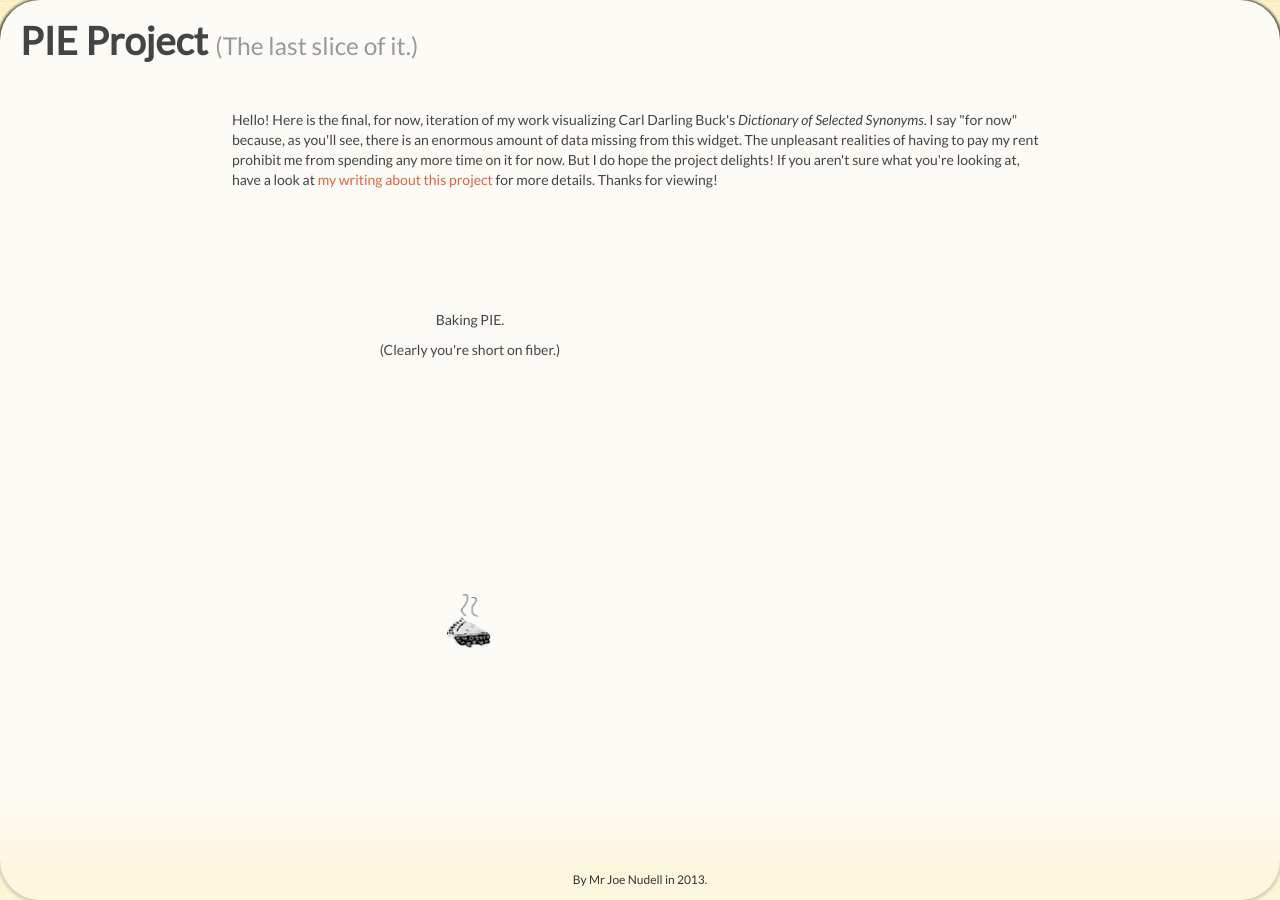
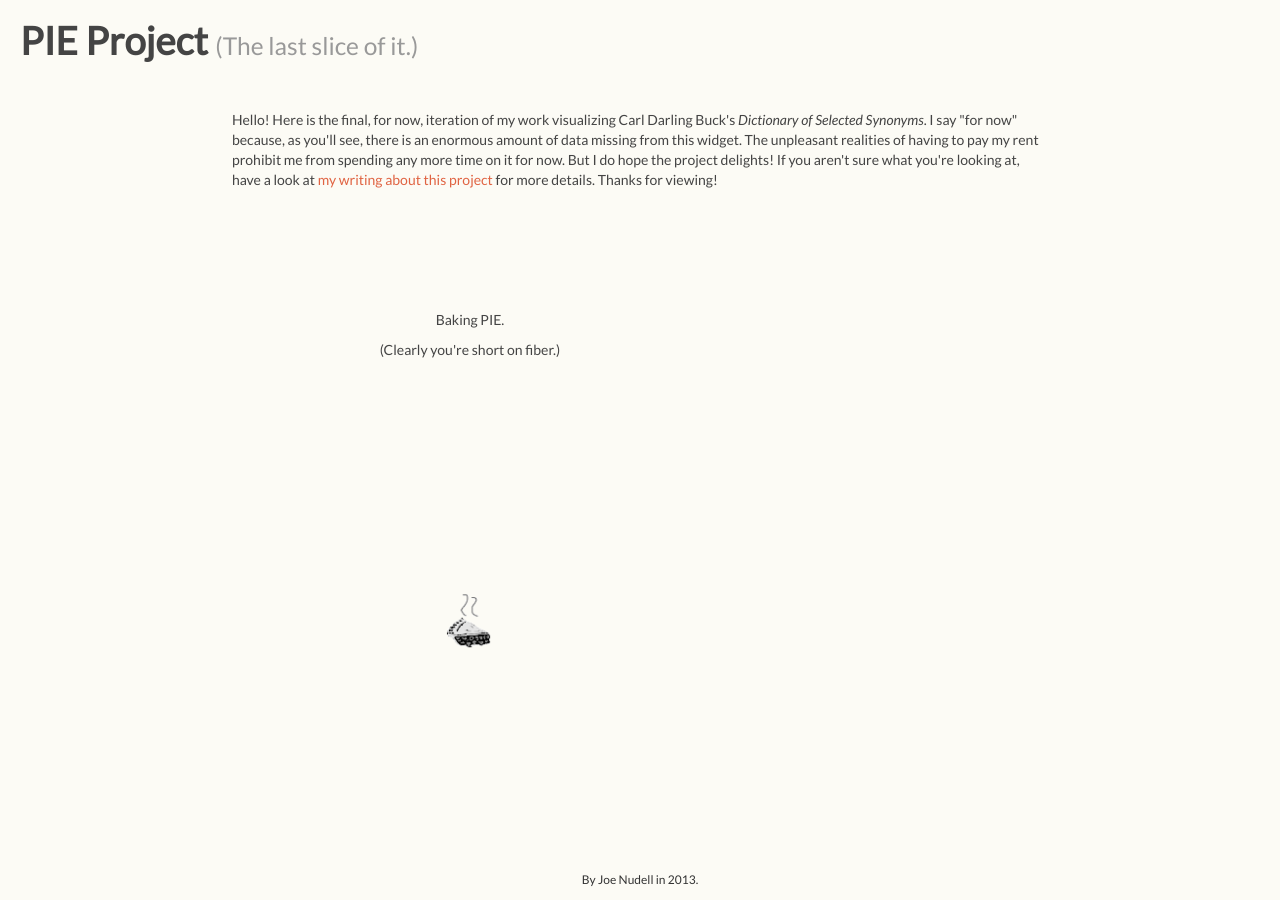
Before and after one commit to jnu/jnu-works-static, a PHP site: page /lastslice.html in a window 1280 px wide; the page is wider, and only the part inside the window is pictured. Run offline with PHP 8.4, Linux system fonts and the light colour scheme; some libraries are stand-ins or nearby versions.

Commit message:
fix styles

```diff
--- a/content/synie/lastslice.html
+++ b/content/synie/lastslice.html
@@ -27,6 +27,17 @@ loader.loadFiles([
 });
 
 </script>
+<style>
+body {
+    background: none !important;
+}
+.container-fluid {
+    border-radius: 0 !important;
+}
+.row-fluid.footer {
+    background: 0 !important;
+}
+</style>
 </head>
 
 <body>
@@ -59,7 +70,7 @@ Thanks for viewing!
 
 <div class="row-fluid footer">
 <div class="span12 site-info" style="text-align: center;">
-By Mr Joe Nudell in 2013.
+By Joe Nudell in 2013.
 </div>
 </div>
 
```
Also changed, not shown: content/synie/lastslice.php (+12 -1 lines).
